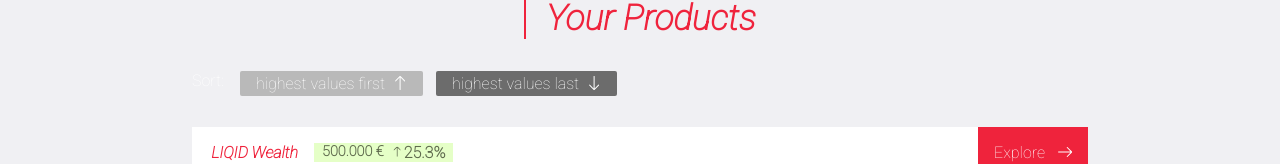
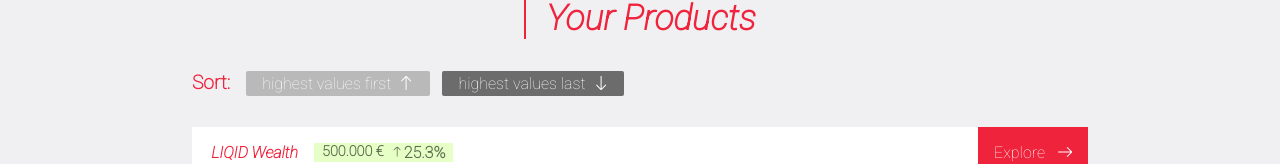
Before and after one commit to IngridAmaral/landing-page, a React (Create React App) app: page / in a window 1280 px wide. Shown: the part 714-878 px from the top of the page. Built offline with nearby package versions, Linux system fonts and the light colour scheme.

Commit message:
add key to list

```diff
--- a/src/components/user-products/UserProducts.jsx
+++ b/src/components/user-products/UserProducts.jsx
@@ -90,10 +90,11 @@
       <div className="user-products-container">
         <span className="user-products-title">{title}</span>
         <div className="sort-section">
-          Sort:
+          <span className="sort-title">Sort:</span>
           <div className="sorting-buttons">
             {SORTING_BUTTONS.map(({ text, sortBy }) => (
               <SortingButton
+                key={`sorting-burron-${text}`}
                 text={text}
                 onClick={this.handleSort}
                 isActive={
```
